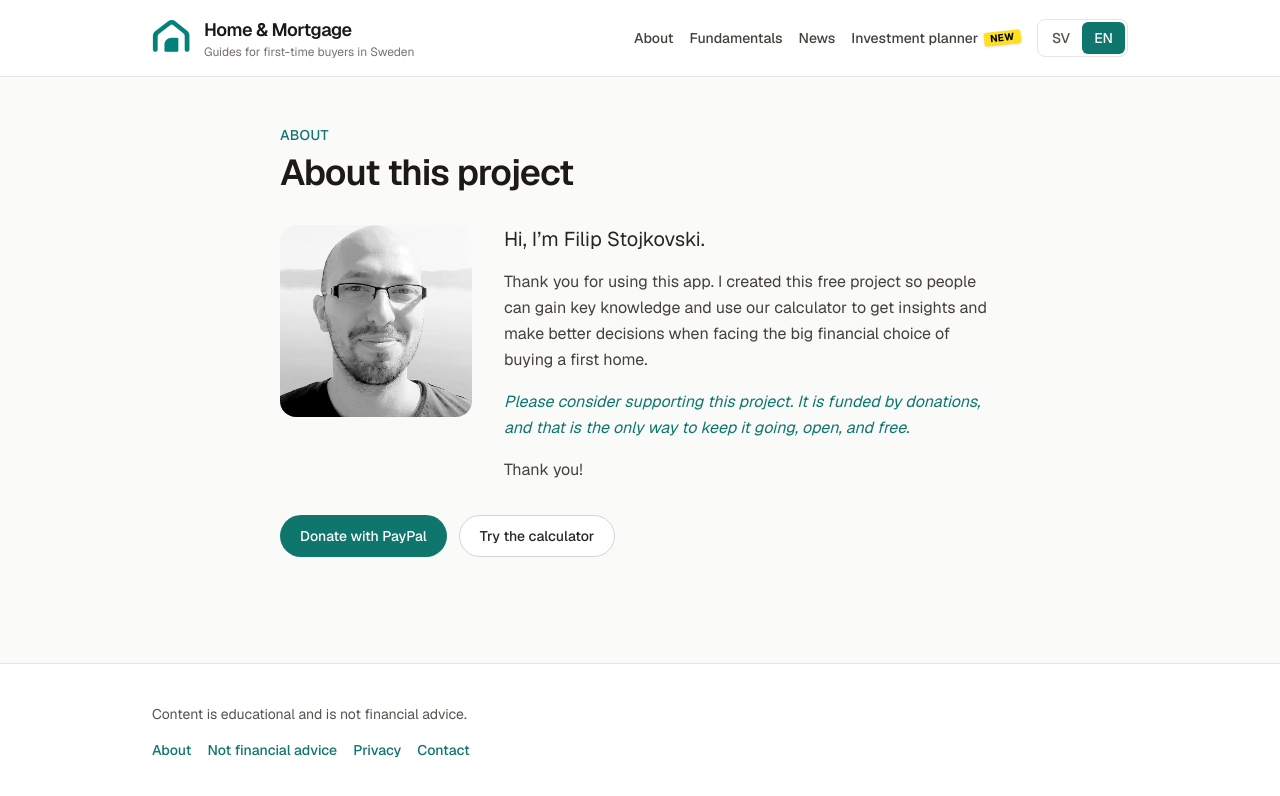
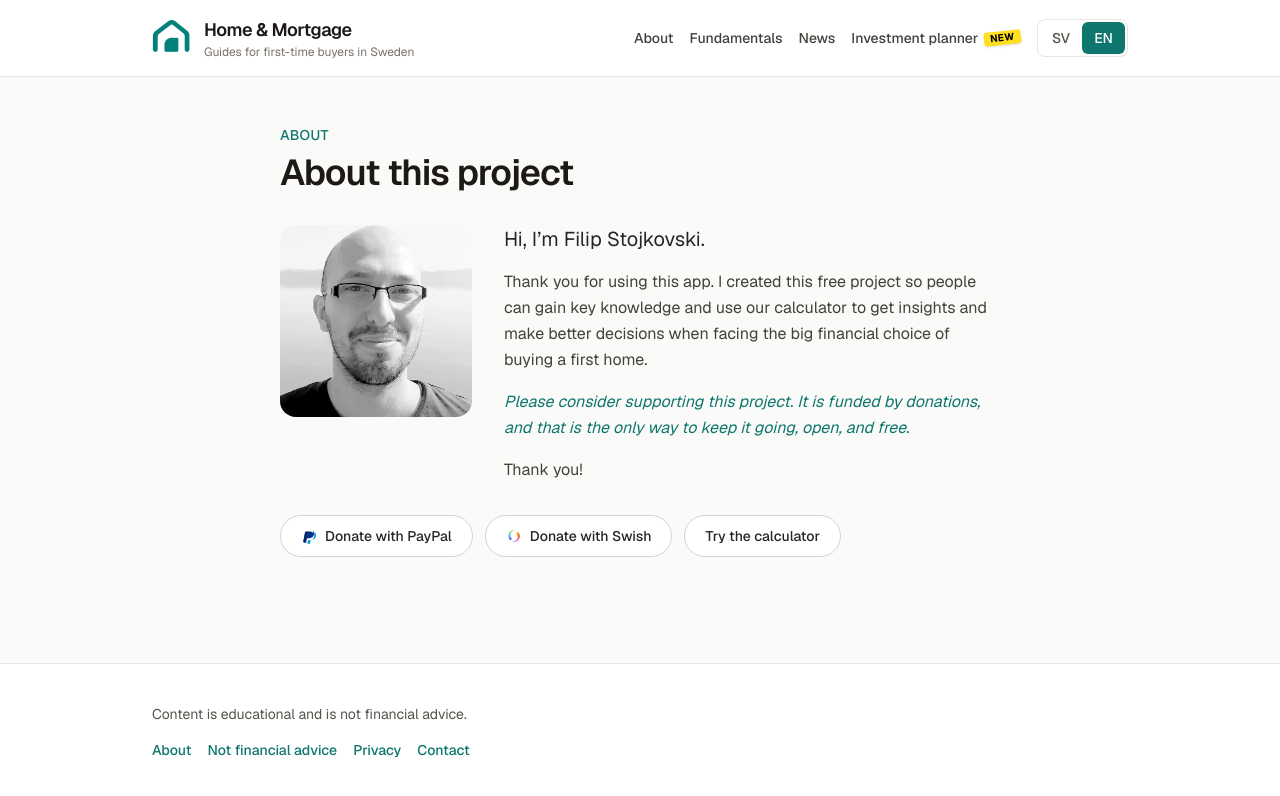
Before and after one commit to stojkovski-f/nextjs-blog, a Next.js app: page /en/about in a window 1280 px wide. Shown: the top 796 px of the page. Built offline with nearby package versions, Linux system fonts and the light colour scheme.

Commit message:
added swish donations

```diff
--- a/app/[locale]/about/page.tsx
+++ b/app/[locale]/about/page.tsx
@@ -1,6 +1,8 @@
 import Image from "next/image";
 import { getTranslations, setRequestLocale } from "next-intl/server";
 import { Link } from "@/i18n/navigation";
+import { aboutCtaClassName, PayPalLogo } from "@/components/BrandIcons";
+import { SwishDonateButton } from "@/components/SwishDonateButton";
 import { pageMetadata } from "@/lib/metadata";
 import type { Locale } from "@/i18n/routing";
 
@@ -56,13 +58,15 @@ export default async function AboutPage({ params }: Props) {
           href={PAYPAL_DONATE_URL}
           target="_blank"
           rel="noopener noreferrer"
-          className="inline-flex items-center justify-center rounded-full bg-accent px-5 py-2.5 text-sm font-medium text-white hover:bg-teal-800"
+          className={aboutCtaClassName}
         >
+          <PayPalLogo />
           {t("donateCta")}
         </a>
+        <SwishDonateButton />
         <Link
           href="/investment-planner"
-          className="inline-flex items-center justify-center rounded-full border border-stone-300 bg-white px-5 py-2.5 text-sm font-medium text-stone-800 hover:border-stone-900"
+          className={aboutCtaClassName}
         >
           {t("calculatorCta")}
         </Link>
--- /dev/null
+++ b/components/BrandIcons.tsx
@@ -0,0 +1,39 @@
+import Image from "next/image";
+
+export const aboutCtaClassName =
+  "inline-flex items-center justify-center gap-2 rounded-full border border-stone-300 bg-white px-5 py-2.5 text-sm font-medium text-stone-800 hover:border-stone-900";
+
+export function PayPalLogo() {
+  return (
+    <svg
+      viewBox="0 0 24 24"
+      className="h-4 w-4 shrink-0"
+      aria-hidden="true"
+    >
+      <path
+        fill="#003087"
+        d="M18.92 8.17C17.7 6.72 15.6 6 12.86 6H7.62c-.7 0-1.3.5-1.41 1.2L3.5 21.17c-.08.5.3.96.8.96h3.42l.86-5.46.03-.16c.1-.7.7-1.2 1.41-1.2h1.64c3.96 0 7.06-1.61 7.97-6.27.03-.14.05-.28.08-.42.4-2.1-.1-3.67-1.79-4.45z"
+      />
+      <path
+        fill="#009cde"
+        d="M19.86 7.05c-.22-.06-.45-.12-.7-.16.9 1.29 1.08 3.13.5 5.42-.86 4.4-3.75 6-7.43 6h-1.87l-.84 5.32h3.26c.5 0 .92-.36 1-.85l.02-.13.7-4.42.05-.24c.09-.49.51-.85 1.01-.85h.4c3.22 0 5.74-1.31 6.48-5.1.3-1.57.14-2.9-.46-3.8-.27-.42-.64-.77-1.12-1.04z"
+      />
+      <path
+        fill="#012169"
+        d="M8.55 8.17c.12-.7.71-1.2 1.42-1.2h5.54c.9 0 1.66.12 2.27.37-1.22-1.45-3.32-2.17-6.06-2.17H7.48c-.7 0-1.3.5-1.41 1.2L3.36 20.34h3.26l1.93-12.17z"
+      />
+    </svg>
+  );
+}
+
+export function SwishLogo() {
+  return (
+    <Image
+      src="/swish-logo.png"
+      alt=""
+      width={16}
+      height={16}
+      className="h-4 w-4 shrink-0 rounded-[3px]"
+    />
+  );
+}
--- /dev/null
+++ b/components/SwishDonateButton.tsx
@@ -0,0 +1,100 @@
+"use client";
+
+import { useEffect, useId, useRef, useState } from "react";
+import Image from "next/image";
+import { useTranslations } from "next-intl";
+import { aboutCtaClassName, SwishLogo } from "@/components/BrandIcons";
+
+export const SWISH_DONATE_URL =
+  "https://app.swish.nu/1/p/sw/?sw=0704367665&amt=50&cur=SEK&msg=bostadsklokDontaion&edit=amt&src=qr";
+
+function isMobileDevice() {
+  return /Android|iPhone|iPad|iPod/i.test(navigator.userAgent);
+}
+
+export function SwishDonateButton() {
+  const t = useTranslations("about");
+  const titleId = useId();
+  const closeRef = useRef<HTMLButtonElement>(null);
+  const [open, setOpen] = useState(false);
+
+  useEffect(() => {
+    if (!open) return;
+
+    const previousOverflow = document.body.style.overflow;
+    document.body.style.overflow = "hidden";
+    closeRef.current?.focus();
+
+    const onKeyDown = (event: KeyboardEvent) => {
+      if (event.key === "Escape") {
+        setOpen(false);
+      }
+    };
+
+    window.addEventListener("keydown", onKeyDown);
+    return () => {
+      document.body.style.overflow = previousOverflow;
+      window.removeEventListener("keydown", onKeyDown);
+    };
+  }, [open]);
+
+  const handleClick = (event: React.MouseEvent<HTMLAnchorElement>) => {
+    if (isMobileDevice()) return;
+    event.preventDefault();
+    setOpen(true);
+  };
+
+  return (
+    <>
+      <a
+        href={SWISH_DONATE_URL}
+        onClick={handleClick}
+        className={aboutCtaClassName}
+      >
+        <SwishLogo />
+        {t("donateSwishCta")}
+      </a>
+      {open ? (
+        <div
+          className="fixed inset-0 z-[80] flex items-center justify-center bg-black/50 p-4"
+          onClick={() => setOpen(false)}
+        >
+          <div
+            role="dialog"
+            aria-modal="true"
+            aria-labelledby={titleId}
+            className="max-h-[calc(100vh-2rem)] w-[min(22rem,calc(100vw-2rem))] overflow-y-auto rounded-2xl bg-white p-5 shadow-2xl"
+            onClick={(event) => event.stopPropagation()}
+          >
+            <div className="flex items-start justify-between gap-3">
+              <h2
+                id={titleId}
+                className="text-lg font-semibold text-stone-900"
+              >
+                {t("donateSwishDialogTitle")}
+              </h2>
+              <button
+                ref={closeRef}
+                type="button"
+                onClick={() => setOpen(false)}
+                className="rounded-md px-2 py-1 text-sm font-medium text-stone-600 hover:bg-stone-100 hover:text-stone-900"
+              >
+                {t("donateSwishClose")}
+              </button>
+            </div>
+            <p className="mt-1 text-sm text-stone-600">
+              {t("donateSwishDialogHint")}
+            </p>
+            <Image
+              src="/swish-donate-qr.png"
+              alt={t("donateSwishQrAlt")}
+              width={625}
+              height={945}
+              className="mt-4 mx-auto h-auto w-full"
+            />
+          </div>
+        </div>
+      ) : null}
+    </>
+  );
+}
--- a/messages/en.json
+++ b/messages/en.json
@@ -64,6 +64,11 @@
     "support": "Please consider supporting this project. It is funded by donations, and that is the only way to keep it going, open, and free.",
     "closing": "Thank you!",
     "donateCta": "Donate with PayPal",
+    "donateSwishCta": "Donate with Swish",
+    "donateSwishDialogTitle": "Donate with Swish",
+    "donateSwishDialogHint": "Open Swish on your phone and scan this code. You can close this window at any time.",
+    "donateSwishQrAlt": "Swish QR code for donation to 070-436 76 65",
+    "donateSwishClose": "Close",
     "calculatorCta": "Try the calculator"
   },
   "donate": {
--- a/messages/sv.json
+++ b/messages/sv.json
@@ -64,6 +64,11 @@
     "support": "Överväg gärna att stötta projektet. Det finansieras av donationer, och det är det enda sättet att hålla det igång, öppet och gratis.",
     "closing": "Tack!",
     "donateCta": "Donera med PayPal",
+    "donateSwishCta": "Donera med Swish",
+    "donateSwishDialogTitle": "Donera med Swish",
+    "donateSwishDialogHint": "Öppna Swish i telefonen och skanna den här koden. Du kan stänga fönstret när som helst.",
+    "donateSwishQrAlt": "Swish-QR-kod för donation till 070-436 76 65",
+    "donateSwishClose": "Stäng",
     "calculatorCta": "Testa kalkylatorn"
   },
   "donate": {
```
Also changed, not shown: public/swish-donate-qr.png (added), public/swish-logo.png (added).
